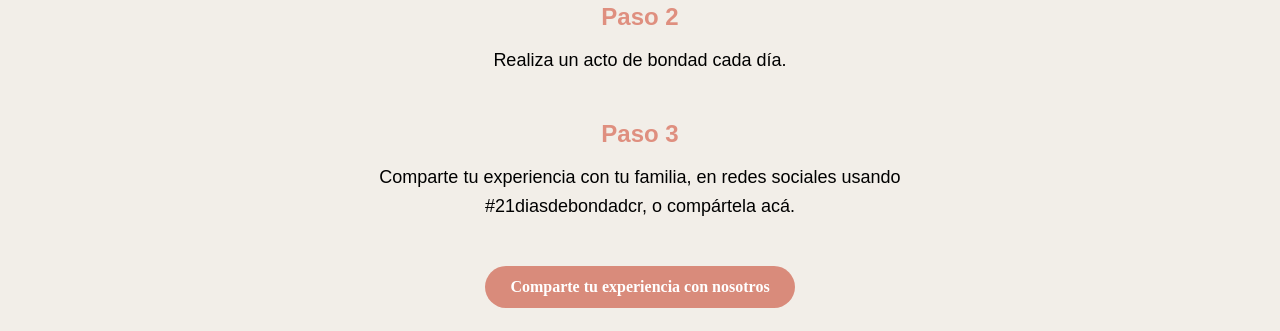
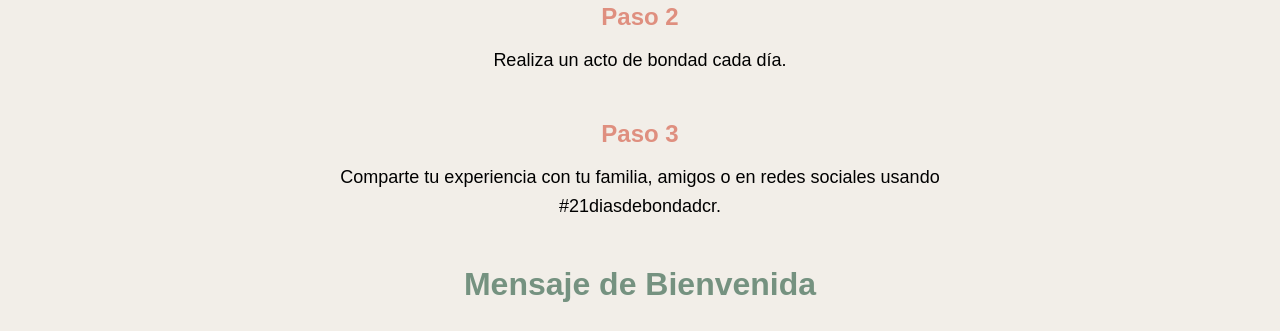
Before and after one commit to lauraxgm3-debug/21-dias-de-bondad, a plain HTML site: page index.html in a window 1280 px wide. Shown: the part 1011-1342 px from the top of the page. Drawn offline with Linux system fonts and the light colour scheme.

Commit message:
Update index.html

```diff
--- a/index.html
+++ b/index.html
@@ -53,12 +53,10 @@ Realiza un acto de bondad cada día.
         <div class="step">
         <h4>Paso 3</h4>
         <p>
-Comparte tu experiencia con tu familia, en redes sociales usando #21diasdebondadcr, o compártela acá.
+Comparte tu experiencia con tu familia, amigos o en redes sociales usando #21diasdebondadcr.
         </p>
         </div>
-<a href="https://forms.gle/UdFbrnEs5uKU8WtZ8" class="button">
-    Comparte tu experiencia con nosotros
-</a>
+
     </section>
     <h2>Mensaje de Bienvenida</h2>
     <section class="video-section">
```
